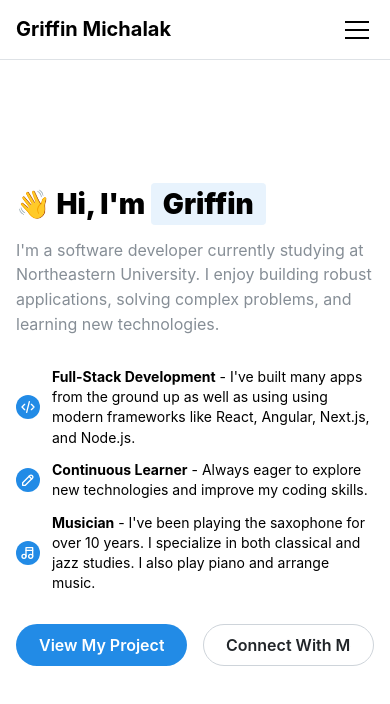
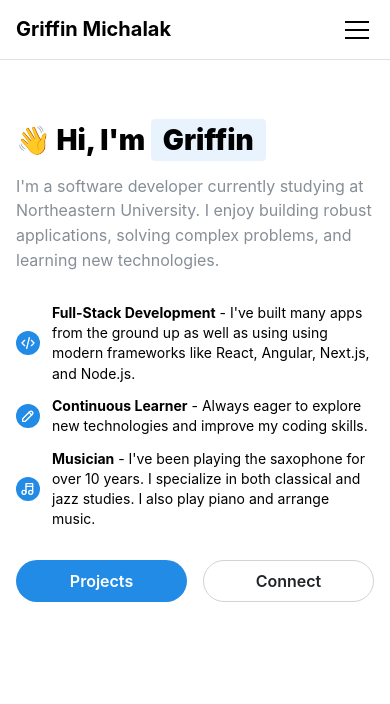
Before and after one commit to GriffinMichalak/gm-website, a Next.js app: page /about in a window 390 px wide. Shown: the top 704 px of the page. Built offline with nearby package versions, Linux system fonts and the light colour scheme.

Commit message:
fix: mobile designs

```diff
--- a/components/AboutPage/AboutPage.module.scss
+++ b/components/AboutPage/AboutPage.module.scss
@@ -3,7 +3,12 @@
     justify-content: space-between;
     padding-top: calc(var(--mantine-spacing-xl) * 4);
     padding-bottom: calc(var(--mantine-spacing-xl) * 4);
+
+    @media (max-width: 414px) {
+        padding-top: calc(var(--mantine-spacing-md) * 4);
+    }
   }
+
 
   .content {
     max-width: 480px;
--- a/components/AboutPage/AboutPage.tsx
+++ b/components/AboutPage/AboutPage.tsx
@@ -63,7 +63,7 @@ export function AboutPage() {
 
           <Group mt={30}>
             <Button radius="xl" size="md" className={classes.control}>
-              View My Projects
+              {isMobile ? 'Projects' : 'View My Projects'}
             </Button>
             <Button
               variant="default"
@@ -74,7 +74,7 @@ export function AboutPage() {
               component="a"
               target="_blank"
             >
-              Connect With Me
+              {isMobile ? 'Connect' : 'Connect with Me'}
             </Button>
           </Group>
         </div>
```
